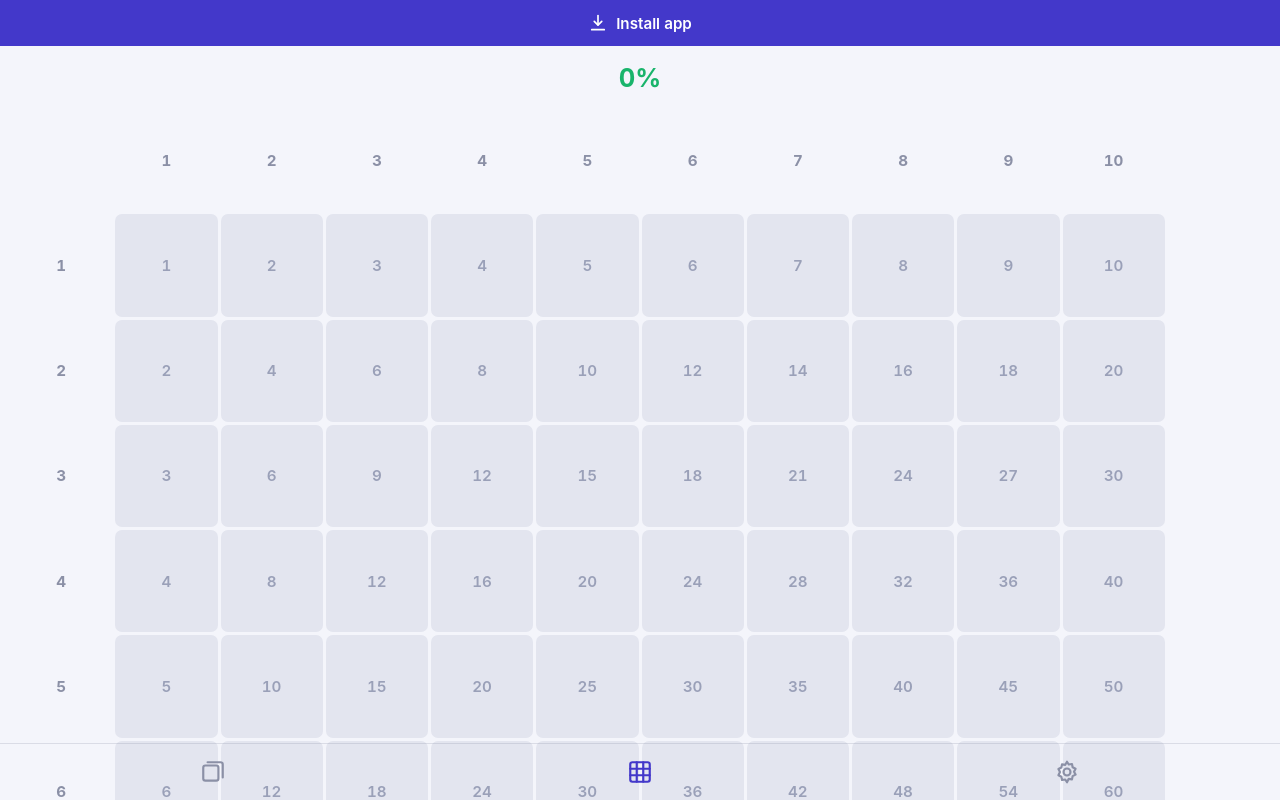
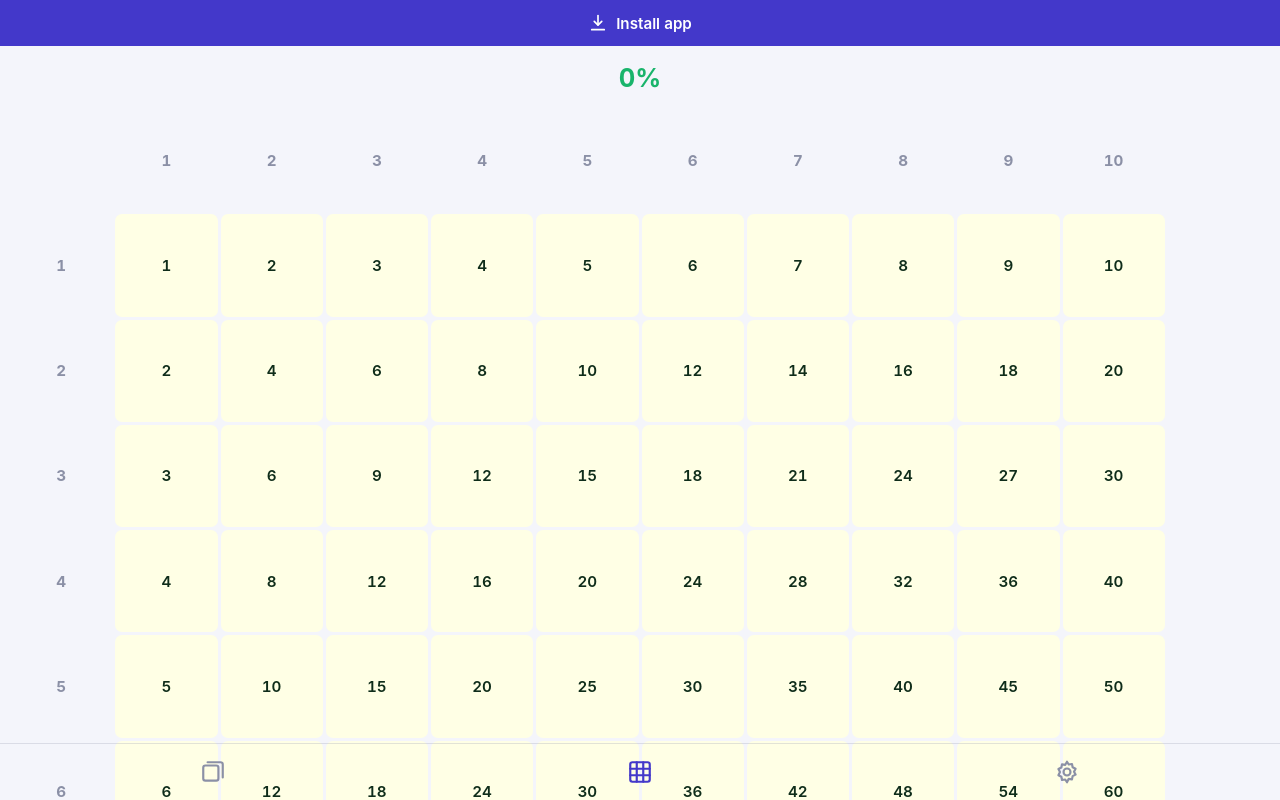
Before and after one commit to Leksat/mp, a React (Vite) app: page / in a window 1280 px wide. Built offline with nearby package versions, Linux system fonts and the light colour scheme.

Commit message:
feat: colour the table with a colorbrewer sequential scale

```diff
--- a/src/devSeed.ts
+++ b/src/devSeed.ts
@@ -3,15 +3,15 @@ import type { FactProgress, Progress } from './domain/progress'
 import { saveProgress } from './domain/storage'
 
 const SEED_FLAG = 'seed'
-const RAMP_STEPS = FACTORS.length - 2
 
 const rampedProgress = (): Progress => {
   const facts: Record<string, FactProgress> = {}
   ALL_FACTS.forEach((fact) => {
-    const step = FACTORS.indexOf(fact.right) - 1
-    if (step < 0) return
-    const streak = Math.round((step / RAMP_STEPS) * baseRequiredStreak(fact))
-    facts[factKey(fact)] = { streak, lastSeenTick: step, lastMissedTick: null }
+    const column = FACTORS.indexOf(fact.right)
+    const appearances = baseRequiredStreak(fact) + 2
+    const bucket = Math.floor(((column + 0.5) * appearances) / FACTORS.length)
+    if (bucket === 0) return
+    facts[factKey(fact)] = { streak: bucket - 1, lastSeenTick: column, lastMissedTick: null }
   })
   return { tick: ALL_FACTS.length, facts, celebrated: false }
 }
--- a/src/index.css
+++ b/src/index.css
@@ -7,10 +7,13 @@
   --untouched: #e3e5ef;
   --untouched-text: #9aa0b8;
   --learned: #19b46b;
-  --cell-ink: #05301c;
-  --warm-low: #eddcc8;
-  --warm-high: #e0730b;
-  --warm-ink: #4a2400;
+  --step-0: #ffffe5;
+  --step-1: #f7fcb9;
+  --step-2: #d9f0a3;
+  --step-3: #addd8e;
+  --step-4: #78c679;
+  --step-5: #3a9f55;
+  --step-ink: #0f2d1a;
   --danger: #e2565f;
   --warn: #d99b1f;
   --shadow: 0 10px 30px rgba(17, 22, 43, 0.1);
@@ -25,10 +28,13 @@
     --untouched: #1e2540;
     --untouched-text: #5a6284;
     --learned: #1aa967;
-    --cell-ink: #05301c;
-    --warm-low: #cfa778;
-    --warm-high: #d9760d;
-    --warm-ink: #331a00;
+    --step-0: #18211d;
+    --step-1: #12291e;
+    --step-2: #0f3a23;
+    --step-3: #114e2a;
+    --step-4: #166832;
+    --step-5: #1d7a3c;
+    --step-ink: #e6f2e9;
     --danger: #b8434b;
     --warn: #c79338;
     --shadow: 0 10px 30px rgba(0, 0, 0, 0.45);
@@ -273,18 +279,31 @@ button {
 
 .cell {
   font-weight: 600;
-  background: var(--untouched);
-  color: var(--untouched-text);
+  color: var(--step-ink);
 }
 
-.cell.learning {
-  color: var(--warm-ink);
-  background: color-mix(in oklab, var(--warm-high) var(--fill), var(--warm-low));
+.cell.step-0 {
+  background: var(--step-0);
 }
 
-.cell.learned {
-  color: var(--cell-ink);
-  background: var(--learned);
+.cell.step-1 {
+  background: var(--step-1);
+}
+
+.cell.step-2 {
+  background: var(--step-2);
+}
+
+.cell.step-3 {
+  background: var(--step-3);
+}
+
+.cell.step-4 {
+  background: var(--step-4);
+}
+
+.cell.step-5 {
+  background: var(--step-5);
 }
 
 .sheet-backdrop {
--- a/src/screens/GridScreen.tsx
+++ b/src/screens/GridScreen.tsx
@@ -12,13 +12,14 @@ interface TableStyle extends React.CSSProperties {
   readonly '--columns': number
 }
 
-interface CellStyle extends React.CSSProperties {
-  readonly '--fill': string
+const TOP_STEP = 5
+
+const cellStep = (progress: Progress, fact: Fact): number => {
+  const state = factState(progress, fact)
+  if (state === 'untouched') return 0
+  if (state === 'learned') return TOP_STEP
+  return Math.min(TOP_STEP - 1, Math.max(1, Math.round(factFill(progress, fact) * TOP_STEP)))
 }
-
-const cellStyle = (progress: Progress, fact: Fact): CellStyle => ({
-  '--fill': `${factFill(progress, fact) * 100}%`,
-})
 
 const tableStyle: TableStyle = { '--columns': FACTORS.length + 1 }
 
@@ -46,8 +47,7 @@ export const GridScreen = ({ progress, onForget }: GridScreenProps) => {
               <button
                 type="button"
                 key={`cell-${row}-${column}`}
-                className={`cell ${factState(progress, fact)}`}
-                style={cellStyle(progress, fact)}
+                className={`cell step-${cellStep(progress, fact)}`}
                 onClick={() => setSelected(fact)}
                 aria-label={`${row} × ${column}`}
               >
```
